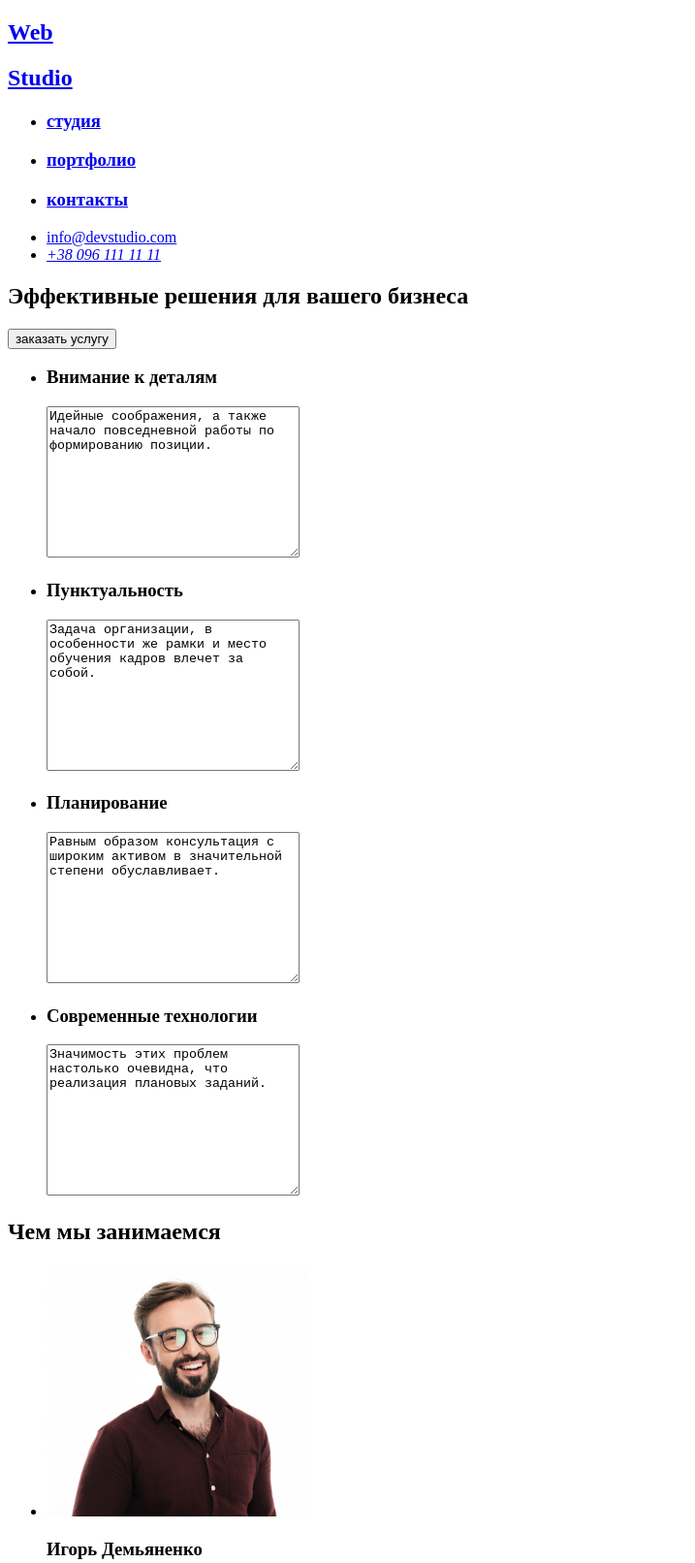
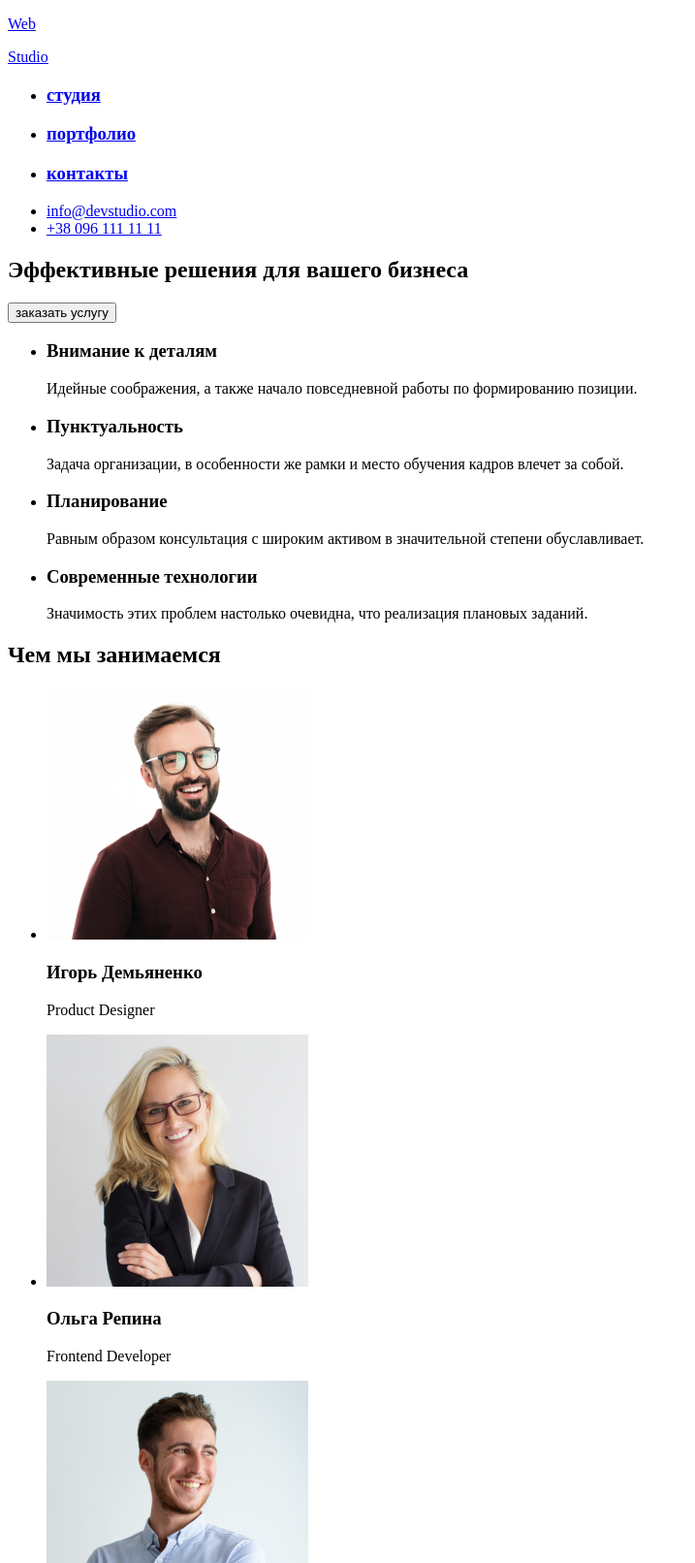
Before and after one commit to sergeydymchenko/goit-markup-hw-01, a plain HTML site: page index.html in a window 1280 px wide. Shown: the top 1612 px of the page at 97% size, without its empty margins (0-717 px from the left). Drawn offline with Linux system fonts and the light colour scheme.

Commit message:
исправил

```diff
--- a/index.html
+++ b/index.html
@@ -8,14 +8,14 @@
 <body>
   <header>
     <nav>
-      <a href="/index.html" aria-label="логотип сайта"> <H2 class="синий" lang="en" >  Web </H2><H2 lang="en">Studio</H2>
+      <a href="/index.html" aria-label="логотип сайта"> <p class="blu" lang="en">Web</p> <p  lang="en"> Studio</p>
 
     </a>
 
 <ul class="Навигация">
-  <li> <a href="#"><h3 class="синий">студия</h3></a> </li>
+  <li> <a href="#"><h3 class="blu">студия</h3></a> </li>
 
-  <li> <a href="#"><H3>портфолио</H3></a></li>
+  <li> <a href="#"><h3>портфолио</h3></a></li>
 
  <li> <a href="#"><h3>контакты</h3></a></li>
 
@@ -27,13 +27,13 @@
 <li>
   <a href="info@devstudio.com">info@devstudio.com</a>
 
-</address>
+
 </li>
 <li>
-<address>
+
 <a href="tel:+38 096 111 11 11">+38 096 111 11 11</a>
 
-</address>
+
 </li>
 </ul>
 
@@ -47,19 +47,19 @@
 </section>
 <ul>
   <li><h3>Внимание к деталям</h3>
-    <textarea name="" id="" cols="30" rows="10">Идейные соображения, а также начало повседневной работы по формированию позиции.</textarea>
+  <p> Идейные соображения, а также начало повседневной работы по формированию позиции.</p>
   </li>
 
   <li><h3>Пунктуальность</h3>
-  <textarea name="" id="" cols="30" rows="10">Задача организации, в особенности же рамки и место обучения кадров влечет за собой.</textarea>
+  <p> Задача организации, в особенности же рамки и место обучения кадров влечет за собой.</p>
   </li>
 
   <li><h3>Планирование</h3>
-  <textarea name="" id="" cols="30" rows="10">Равным образом консультация с широким активом в значительной степени обуславливает.</textarea>
+ <p> Равным образом консультация с широким активом в значительной степени обуславливает.</p>
   </li>
 
   <li><h3>Современные технологии</h3>
-<textarea name="" id="" cols="30" rows="10">Значимость этих проблем настолько очевидна, что реализация плановых заданий.</textarea>
+<p> Значимость этих проблем настолько очевидна, что реализация плановых заданий.</p>
   </li>
 </ul>
 <section>
@@ -85,7 +85,7 @@
 </ul>
 </section>
 <section>
-  <h2>WebStudio</h2>
+  <p class="blu" lang="en">Web</p> <p  lang="en"> Studio</p>
   <!--контакты-->
   <ul>
     <li>
```
